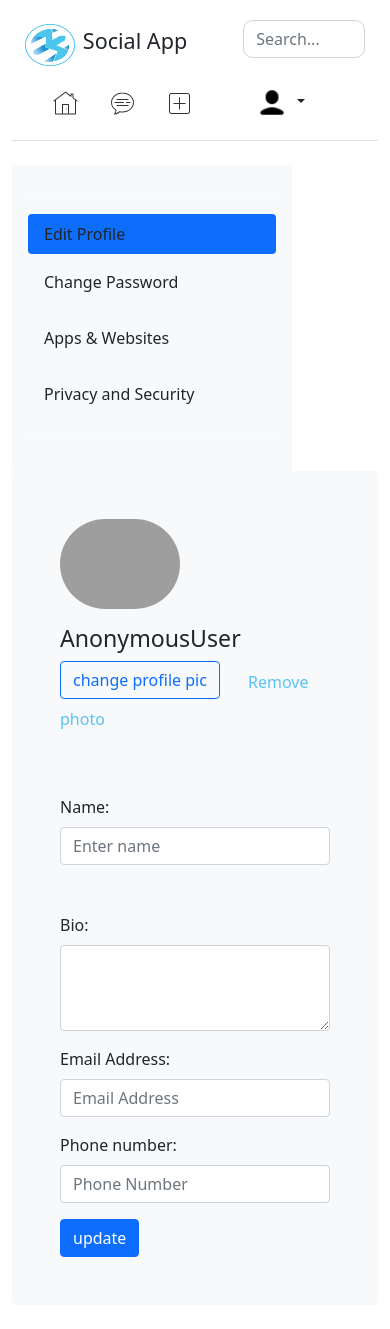
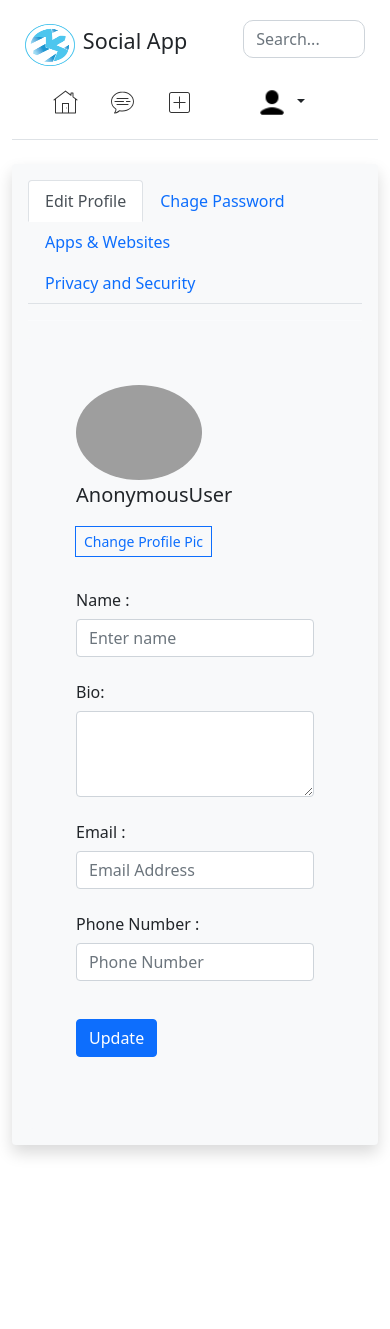
Before and after one commit to Amark19/social-media, a Django app: template user/templates/usersettings/editProfile.html in a window 390 px wide. After the commit the page ends 1156 px from the top, so only its background shows below. Run offline with Django 3.2, Linux system fonts and the light colour scheme; the template is opened without the code that fills it, so the values that code supplies are empty; some libraries are stand-ins or nearby versions; grey boxes are pictures that could not be loaded.

Commit message:
changed user setting design

```diff
--- a/user/templates/baseTemplate.html
+++ b/user/templates/baseTemplate.html
@@ -69,11 +69,11 @@
                 <img src="/static/album.svg" alt="mdo" width="100" height="100" class="rounded-circle">
               </div>
               <div class="d-flex justify-content-center mt-4">
-                <p class="lead text-secondary">Upload photos and videos here</p>
+                <p class="lead text-secondary">Upload photos here</p>
               </div>
               <div class="d-flex justify-content-center">
                 <input type="file" id="upload" class="mx-2 my-2" name="media"
-                  accept="image/png,image/jpg,image/jpeg,video/*" name="media" onchange="mediaUpld()" hidden required />
+                  accept="image/png,image/jpg,image/jpeg" name="media" onchange="mediaUpld()" hidden required />
                 <label for="upload" role="button"
                   class="text-light border border-primary bg-primary rounded px-2 py-2 hover">Select From Device</label>
               </div>
--- a/user/templates/usersettings/changepassword.html
+++ b/user/templates/usersettings/changepassword.html
@@ -4,13 +4,14 @@ Change Your Password
 {% endblock  %}
 {% block main-section %}
 {% if ispassValid %}
+<div id="changePassword">
       <div class="alert alert-warning alert-dismissible fade mt-5 show" role="alert">
         Entered old password is incorrect.
         <button type="button" class="btn-close" data-bs-dismiss="alert" aria-label="Close"></button>
       </div>
        {% endif %}
        <div id="change-password">
-  <form action="/accounts/changePassword/" method="post" >
+  <form action="/accounts/changePassword/" method="post" class="text-dark">
     {% csrf_token %}
     <h2 class="">Change Password</h2>
     <div class="form-floating my-4">
@@ -25,6 +26,7 @@ Change Your Password
     </div>
 <button  id="submit" class="btn btn-primary" type="submit" disabled>Submit</button>
 </form>
+</div>
 </div>
 {% endblock  %}
 {% block JS %}
--- a/user/templates/usersettings/editProfile.html
+++ b/user/templates/usersettings/editProfile.html
@@ -1,63 +1,77 @@
+<style>
+  @media (max-width: 768px) {
+    #Profilephoto {
+      width: 150px;
+    }
+  }
+</style>
 {% extends 'usersettings/index.html' %}
 {% block title %}
 edit profile
 {% endblock %}
-{% block css %}
-{% endblock %}
 {% block main-section %}
 {% if isupdate %}
+<div id="edit-profile">
+
   <div class="alert alert-warning alert-dismissible fade  show" role="alert">
     Hey <strong> {{ request.user }}, </strong> Your details updated successfully.
     <button type="button" class="btn-close" data-bs-dismiss="alert" aria-label="Close"></button>
   </div>
   {% endif %}
   <form enctype="multipart/form-data">
-  <div class="row">
-    <div class="col-md-3">
-      <img src="/media/{{profile_pic}}" class="img-fluid" width="120px" height="120px" id="Profilephoto"
-        style="border-radius: 50px;" alt="">
-
+    <div class="row mb-3 edit-header">
+      <img src="/media/{{profile_pic}}" class="img-fluid rounded-circle col-sm-2"  id="Profilephoto" alt="">
+      <div class="col-sm-10 text-dark ">
+        <p class="lead">{{request.user}}</p>
+        <div class="input-group mb-2">
+          <input type="file" id="upload" accept="image/png,image/jpg,image/jpeg" name="pic" hidden>
+          <label for="upload" class="btn btn-sm btn-outline-primary">Change Profile Pic</label>
+          <span class="text-muted ml-2" id="pic_name"></span>
         </div>
-    <div class="col-md-4 my-3">
-      <h3>{{request.user}}</h3>
-      <input type="file" id="upload" accept="image/png,image/jpg,image/jpeg" name="pic"
-         hidden/>
-      <label for="upload" class="text-center  btn btn-outline-primary mb-2">change profile pic</label>
-      <small class="text-muted text-center" id="pic_name"></small>
-      <a class="text-center mx-4 my-2" type="" name="removeP" href="">Remove photo</a>
       </div>
     </div>
   </form>
-<form action="/accounts/edit/" method="post">
-  <div class="my-5">
-    <label for="exampleFormControlInput1" class="form-label">Name:</label>
+
+  <form action="/accounts/edit/" method="post" class="text-dark my-2">
+    <div class="row mb-3">
+      <label for="inputEmail3" class="col-sm-2 col-form-label">Name :</label>
+      <div class="col-sm-10">
         <input type="text" class="form-control" name="name" id="exampleFormControlInput1" value="{{user_data.name}}"
         placeholder="Enter name">
       </div>
-  <div class="mb-3">
-    <label for="exampleFormControlTextarea1" class="form-label">Bio:</label>
+    </div>
+    <div class="row mb-3">
+      <label for="inputPassword3" class="col-sm-2 col-form-label">Bio:</label>
+      <div class="col-sm-10">
         <textarea class="form-control" name="bio" id="exampleFormControlTextarea1"
         rows="3">{{user_data.user_desc}}</textarea>
       </div>
-  <div class="mb-3">
-    <label for="exampleFormControlInput1" class="form-label">Email Address:</label>
+    </div>
+    <div class="row mb-3">
+      <label for="inputEmail3" class="col-sm-2 col-form-label">Email :</label>
+      <div class="col-sm-10">
         <input type="email" class="form-control" name="email" id="exampleFormControlInput1"
         value="{{user_data.user_email}}" placeholder="Email Address">
       </div>
-  <div class="mb-3">
-    <label for="exampleFormControlInput1" class="form-label">Phone number:</label>
+    </div>
+    <div class="row mb-3">
+      <label for="inputEmail3" class="col-sm-2 col-form-label">Phone Number :</label>
+      <div class="col-sm-10">
         <input type="number" class="form-control" name="phoneN" id="exampleFormControlInput1"
         value="{{user_data.user_phone}}" placeholder="Phone Number">
       </div>
-  <button class="btn btn-primary" type="submit">update</button>
+    </div>
+    <div class="row mb-3 ">
+      <div  class="col-sm-2 col-form-label"></div>
+      <div class="col-sm-10 my-2">
+        <button type="submit" class="btn btn-primary ">Update</button>
+      </div>
+    </div>
+  </form>
+</div>
 
-</form>
 {% endblock %}
 {% block JS %}
-$(".nav .nav-link").on("click", function () {
-  $(".nav").find(".active").removeClass("active");
-  $(this).addClass("active");
-});
 
 function closeModal(e) {
   $('#exampleModal').modal('hide');
--- a/user/templates/usersettings/index.html
+++ b/user/templates/usersettings/index.html
@@ -1,50 +1,45 @@
 {% extends 'baseTemplate.html' %}
-<title>{% block title %}{% endblock %}</title>
+<title>
+  {% block title %}
+  {% endblock %}
+</title>
 {% block css %}
 
 {% endblock %}
 {% block body %}
   <h1 class="visually-hidden">Sidebars examples</h1>
-<div class="container">
-    <div class="row">
-        <div class="col-md-4">
-            <div class="d-flex flex-column flex-shrink-0 p-3 text-white bg-light " style="width: 280px;">
-                <hr>
-                <ul class="nav nav-pills flex-column mb-auto">
+  <div class="container col-md-8">
+    <div class="d-flex flex-column flex-shrink-0 p-3 mb-4 text-white bg-light shadow rounded">
+      <ul class="nav nav-tabs">
         <li class="nav-item">
-                        <a href="/accounts/edit/" id="edit" class="nav-link active text-dark" >
-                            Edit Profile
-                        </a>
+          <a class="nav-link active" aria-current="page" href="/accounts/edit/">Edit Profile</a>
         </li>
-                    <li class="my-2 nav-item" id="changepass">
-                        <a href="/accounts/changePassword/" class="nav-link text-dark">
-                            Change Password
-                        </a>
+        <li class="nav-item" id="changepass">
+          <a class="nav-link" href="/accounts/changePassword/" >Chage Password</a>
         </li>
-                    <li class="my-2">
-                        <a href="#" class="nav-link text-dark">
-                            Apps & Websites
-                        </a>
+        <li class="nav-item">
+          <a class="nav-link" href="#">Apps & Websites</a>
         </li>
-                    <li class="my-2">
-                        <a href="#" class="nav-link text-dark">
-                            Privacy and Security
-                        </a>
+        <li class="nav-item">
+          <a class="nav-link " href="#"  >Privacy and Security</a>
         </li>
-
       </ul>
-                <hr>
-
-            </div>
-        </div>
-        <div class="col-md-7">
-            <div class="p-5 mb-4 bg-light rounded-3">
-                {% block main-section %}{% endblock %}
+      <hr />
+      <div class="main-section">
+        <div class="p-5 bg-light rounded-3">
+          {% block main-section %}
+          {% endblock %}
         </div>
       </div>
     </div>
   </div>
+
   <script>
+    $('.nav-link').click(function() {
+        $('.nav-link').removeClass('active');
+        $(this).addClass('active');
+        console.log('clicked')
+      });
     {% block JS %}
     {% endblock %}
 </script>
--- a/user/views.py
+++ b/user/views.py
@@ -175,7 +175,7 @@ def edit_profile(request):
             pic = request.FILES['image']
             Image.open(pic).save('media/' + pic.name)
             userData.objects.filter(user_name=request.user.username).update(
-                user_pic=pic, name=name, user_desc=bio, user_email=email, user_phone=phoneN)
+                user_pic=pic)
         elif 'name' in request.POST:
             name = request.POST['name']
             bio = request.POST['bio']
```
Lines whose indentation alone changed are shown as unchanged.
